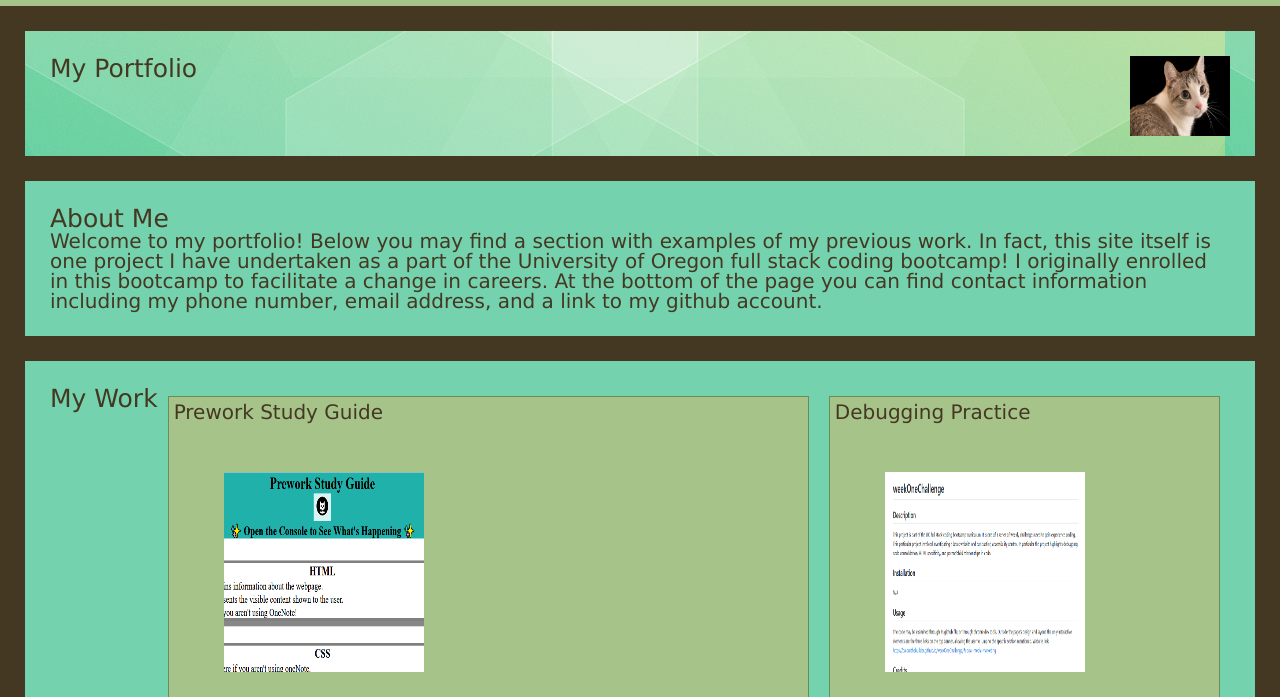
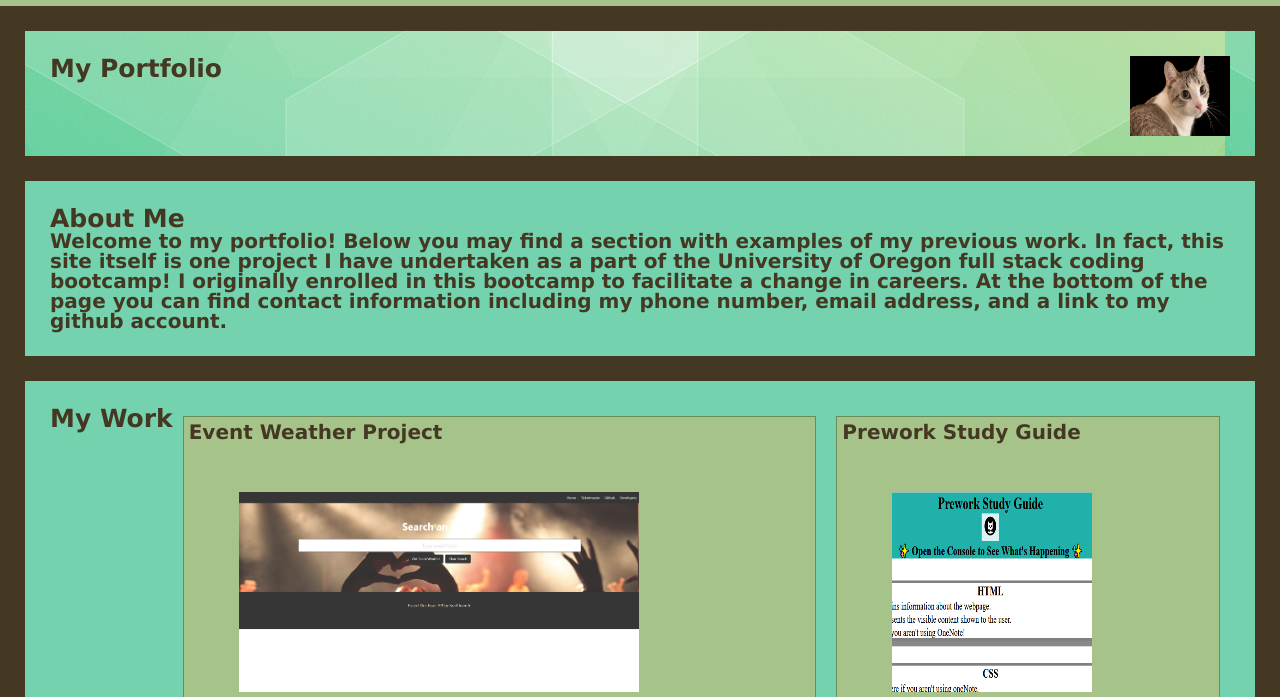
Before and after one commit to BaldurTheBuilder/UO-bootcamp-week-2-challenge-Professional-portfolio-Jack-Kok-Carlson-S-1254bhg1783, a plain HTML site: page index.html in a window 1280 px wide. Shown: the part 84-781 px from the top of the page. Drawn offline with Linux system fonts and the light colour scheme.

Commit message:
added project 1

```diff
--- a/assets/css/style.css
+++ b/assets/css/style.css
@@ -12,7 +12,7 @@
 
 body {
     font-size: 20px;
-    font-weight: 500;
+    font-weight: bold;
     font-family: Verdana, Geneva, Tahoma, sans-serif;
     background-color: var(--Brownie);
 }
@@ -88,12 +88,17 @@ section{
 
 }
 
-.primaryCard img, .secondaryCards img {
+.primaryCard img {
+    width: 400px;
+    height: 200px;
+    padding: 50px;
+}
+
+.secondaryCards img {
     width: 200px;
     height: 200px;
     padding: 50px;
 }
-
 
 .primaryCard{
     flex: 1 0 550px;
--- a/index.html
+++ b/index.html
@@ -47,6 +47,11 @@
     <section id="My-Work" class="workSection">
         <h2>My Work</h2>
         <div class="primaryCard">
+            <h3>Event Weather Project</h3>
+            <a href="https://github.com/BaldurTheBuilder/01-project-dosequis-api"><img src="./assets/images/project 1 picture.png" alt="Event Weather Web Application"></a>
+        </div>
+
+        <div class="secondaryCards">
             <h3>Prework Study Guide</h3>
             <a href="https://github.com/BaldurTheBuilder/prework-study-guide"><img src="./assets/images/preworkStudyGuide.png" alt="prework study guide"></a>
         </div>
```
Also changed, not shown: assets/images/project 1 picture.png (added).
